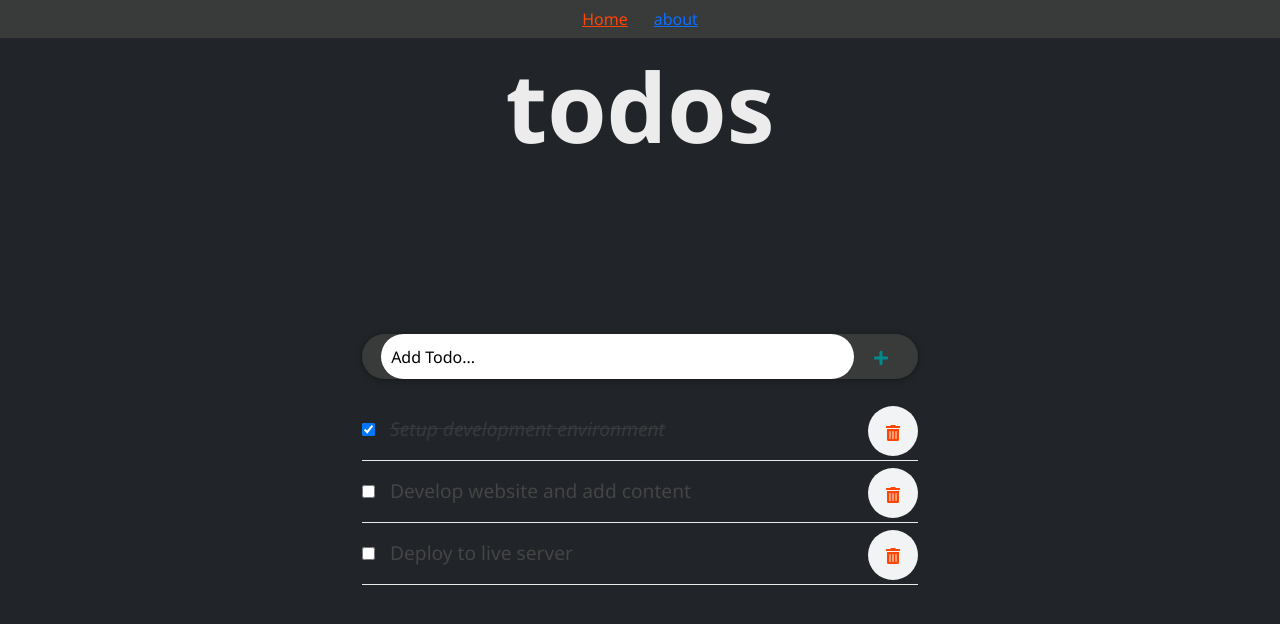
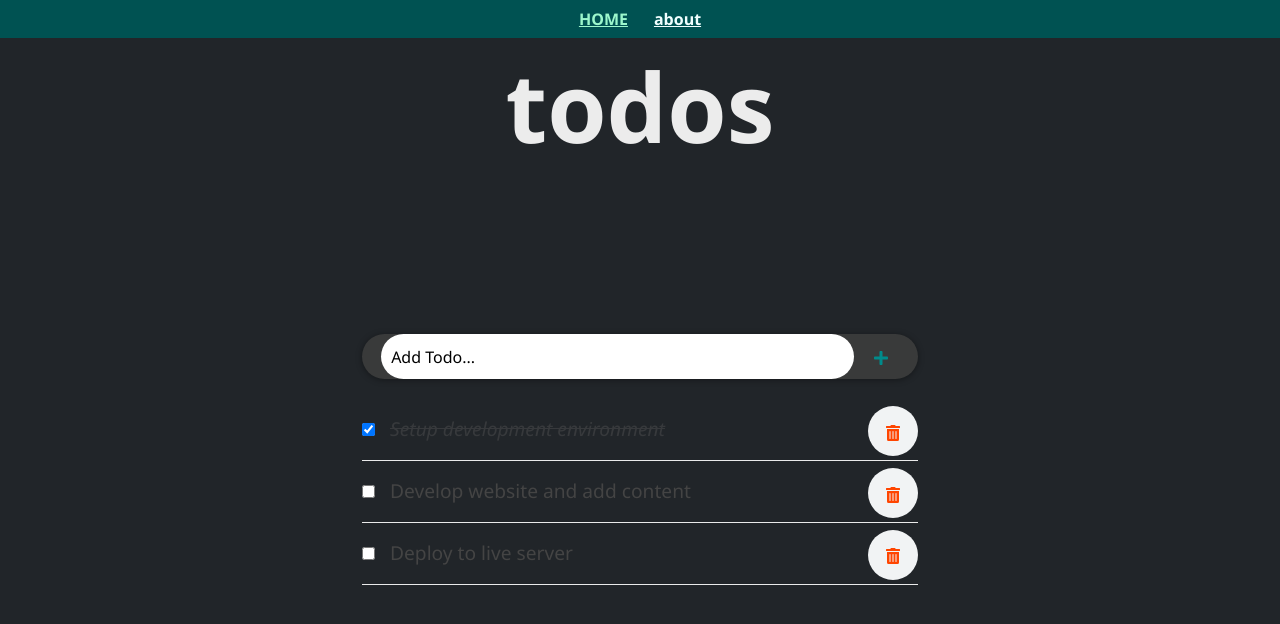
Before and after one commit to fherrerao/To-do-list-react, a React (Create React App) app: page / in a window 1280 px wide. Shown: the top 624 px of the page. Built offline with nearby package versions, Linux system fonts and the light colour scheme.

Commit message:
Adding styles for links

```diff
--- a/src/App.css
+++ b/src/App.css
@@ -66,8 +66,23 @@ body {
 }
 
 .active {
-  color: orangered;
-  text-decoration: underline;
+  color: rgb(156, 247, 204);
+  text-decoration: underline !important;
+  text-transform: uppercase;
+}
+
+a {
+  color: azure;
+  font-weight: bold;
+}
+
+a:hover {
+  color: rgb(156, 247, 204);
+  text-decoration: underline !important;
+}
+
+.link-hover:hover {
+  transform: translate(10px);
 }
 
 @media (min-width: 886px) {
@@ -76,7 +91,7 @@ body {
   }
 
   nav {
-    background-color: rgb(57, 58, 58)
+    background-color: rgb(0, 82, 82);
   }
 
   nav ul {
```
